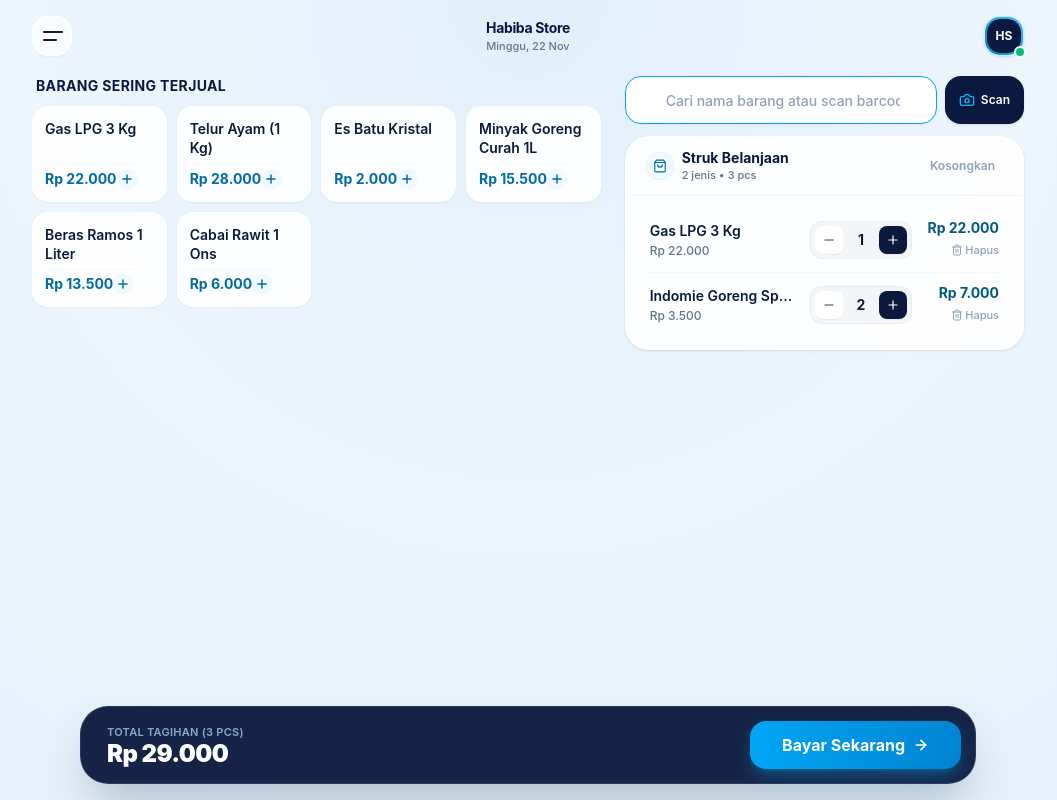
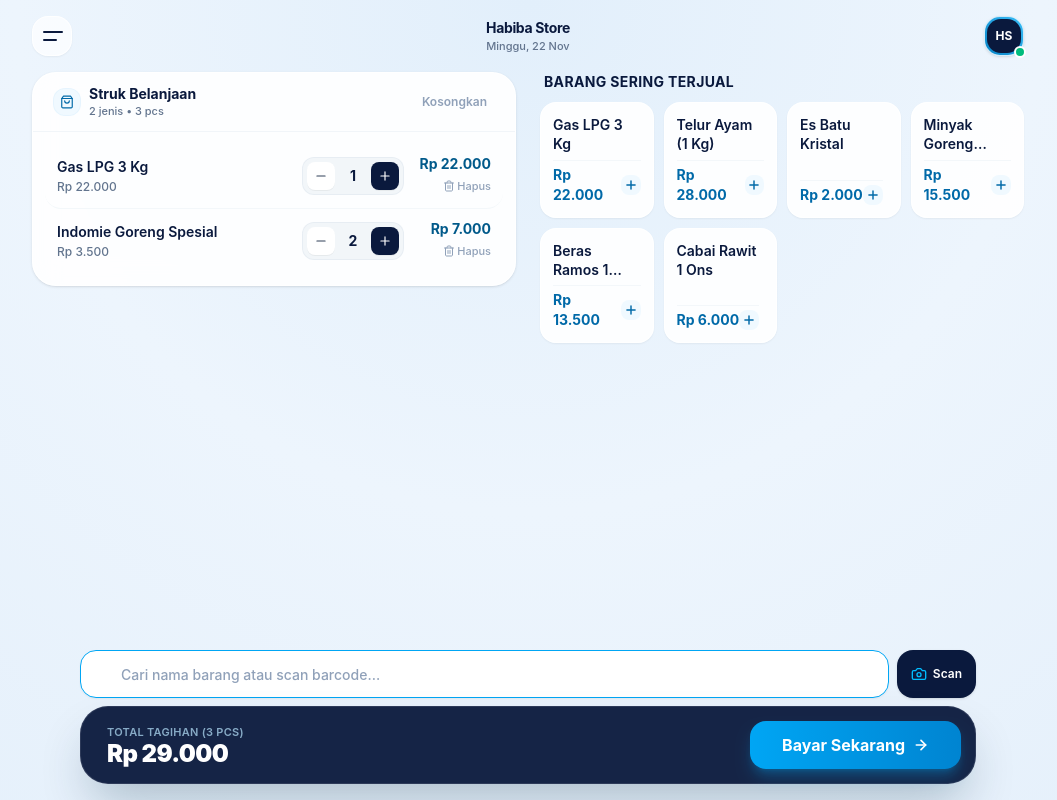
Before and after one commit to yodi-dev/kasiry, a Vue app: page / in a window 1280 px wide. Shown: the whole page, without its empty margins (112-1169 px from the left). Built offline with nearby package versions, Linux system fonts and the light colour scheme.

Commit message:
feat: cart at top, sticky barcode input bar docked above sticky checkout total

```diff
--- a/src/App.vue
+++ b/src/App.vue
@@ -272,7 +272,7 @@ const handleActivateLicense = (code) => {
 </script>
 
 <template>
-  <div class="min-h-screen flex flex-col antialiased pb-28">
+  <div class="min-h-screen flex flex-col antialiased pb-44 sm:pb-48">
     <!-- 1. Top Bar Header -->
     <TopBar
       :storeName="storeProfile.name"
@@ -285,21 +285,35 @@ const handleActivateLicense = (code) => {
       @openProductManage="isProductManageOpen = true"
     />
 
-    <!-- 2. Ergonomic Workspace -->
-    <main class="w-full max-w-5xl mx-auto px-4 py-3">
+    <!-- 2. Ergonomic Workspace (Keranjang Tetap di Paling Atas) -->
+    <main class="w-full max-w-5xl mx-auto px-4 py-2">
       <div class="grid grid-cols-1 lg:grid-cols-12 gap-4 lg:gap-6 items-start">
 
-        <!-- BAGIAN 1: BARANG SERING TERJUAL (Di HP posisinya di atas, di Desktop di Kolom Kiri) -->
-        <div class="lg:col-span-6 xl:col-span-7 flex flex-col gap-3">
+        <!-- BAGIAN 1: KERANJANG BELANJAAN / STRUK (Paling Atas di Layar) -->
+        <div class="lg:col-span-6 xl:col-span-6 flex flex-col gap-3">
+          <CartSection
+            :cartItems="cart"
+            @increaseQty="increaseQty"
+            @decreaseQty="decreaseQty"
+            @removeItem="removeItem"
+            @clearCart="clearCart"
+          />
+        </div>
+
+        <!-- BAGIAN 2: BARANG SERING TERJUAL (Tombol Cepat di Bawah Keranjang) -->
+        <div class="lg:col-span-6 xl:col-span-6 flex flex-col gap-3">
           <FrequentProductsSection
             :frequentProducts="frequentProducts"
             @selectProduct="addToCart"
           />
         </div>
 
-        <!-- BAGIAN 2: FORM INPUT BARCODE & KERANJANG (Form Input Mengambang Tepat di Atas Keranjang yang di Bawah) -->
-        <div class="lg:col-span-6 xl:col-span-5 flex flex-col gap-3">
-          <!-- Form Input Barcode & Search (Autofocus & Mengambang di Atas Keranjang) -->
+      </div>
+    </main>
+
+    <!-- 3. Floating Sticky Bottom Console (Input Barcode Sticky Tepat di Atas Total Tagihan) -->
+    <div class="fixed bottom-3 sm:bottom-4 inset-x-3 sm:inset-x-4 max-w-4xl mx-auto z-30 flex flex-col gap-2">
+      <!-- Form Input Barcode & Search (Sticky di Atas Total Tagihan, Autofocus, Dropdown Membuka ke Atas) -->
       <BarcodeInputBar
         ref="barcodeInputBarRef"
         v-model:searchQuery="searchQuery"
@@ -309,25 +323,13 @@ const handleActivateLicense = (code) => {
         @triggerLazyInventory="triggerLazyInventory"
       />
 
-          <!-- Keranjang Belanjaan / Struk (Di Bawah Form Input) -->
-          <CartSection
-            :cartItems="cart"
-            @increaseQty="increaseQty"
-            @decreaseQty="decreaseQty"
-            @removeItem="removeItem"
-            @clearCart="clearCart"
-          />
-        </div>
-
-      </div>
-    </main>
-
-    <!-- 3. Floating Bottom Checkout Bar (Kapsul Melayang) -->
+      <!-- Bar Total Tagihan & Bayar Sekarang (Sticky di Paling Bawah) -->
       <StickyBottomBar
         :totalAmount="totalCartAmount"
         :itemCount="totalCartCount"
         @openPayment="isPaymentOpen = true"
       />
+    </div>
 
     <!-- 4. Modals & Overlays -->
     <!-- Modal Kelola Barang (Tambah, Edit, Hapus) -->
--- a/src/components/BarcodeInputBar.vue
+++ b/src/components/BarcodeInputBar.vue
@@ -108,10 +108,10 @@ const handleEnter = () => {
       </button>
     </div>
 
-    <!-- Dropdown Hasil Pencarian Dinamis -->
+    <!-- Dropdown Hasil Pencarian Dinamis (Membuka ke Atas karena Posisi Input Sticky di Bawah) -->
     <div
       v-if="searchQuery.trim().length > 0"
-      class="absolute left-0 right-0 top-full mt-1.5 bg-white rounded-2xl shadow-xl border border-slate-100 z-50 overflow-hidden divide-y divide-slate-100 max-h-60 overflow-y-auto"
+      class="absolute left-0 right-0 bottom-full mb-2.5 bg-white/98 backdrop-blur-xl rounded-2xl shadow-2xl border border-slate-200/90 z-50 overflow-hidden divide-y divide-slate-100 max-h-60 overflow-y-auto"
     >
       <div
         v-for="product in searchResults"
--- a/src/components/StickyBottomBar.vue
+++ b/src/components/StickyBottomBar.vue
@@ -16,8 +16,7 @@ const emit = defineEmits(['openPayment'])
 </script>
 
 <template>
-  <div class="fixed bottom-3 sm:bottom-4 inset-x-3 sm:inset-x-4 max-w-4xl mx-auto z-30">
-    <div class="bg-[#0a193d]/95 backdrop-blur-xl border border-white/10 text-white rounded-[24px] sm:rounded-[28px] p-3 sm:p-3.5 shadow-2xl shadow-sky-950/30 flex items-center justify-between gap-3">
+  <div class="w-full bg-[#0a193d]/95 backdrop-blur-xl border border-white/10 text-white rounded-[24px] sm:rounded-[28px] p-3 sm:p-3.5 shadow-2xl shadow-sky-950/30 flex items-center justify-between gap-3">
     <!-- Total Tagihan -->
     <div class="pl-2 sm:pl-3 min-w-0">
       <p class="text-[11px] font-semibold text-sky-200/70 uppercase tracking-wide">
@@ -38,5 +37,4 @@ const emit = defineEmits(['openPayment'])
       <ArrowRight class="w-4 h-4 stroke-[2.5]" />
     </button>
   </div>
-  </div>
 </template>
```
Lines whose indentation alone changed are shown as unchanged.
